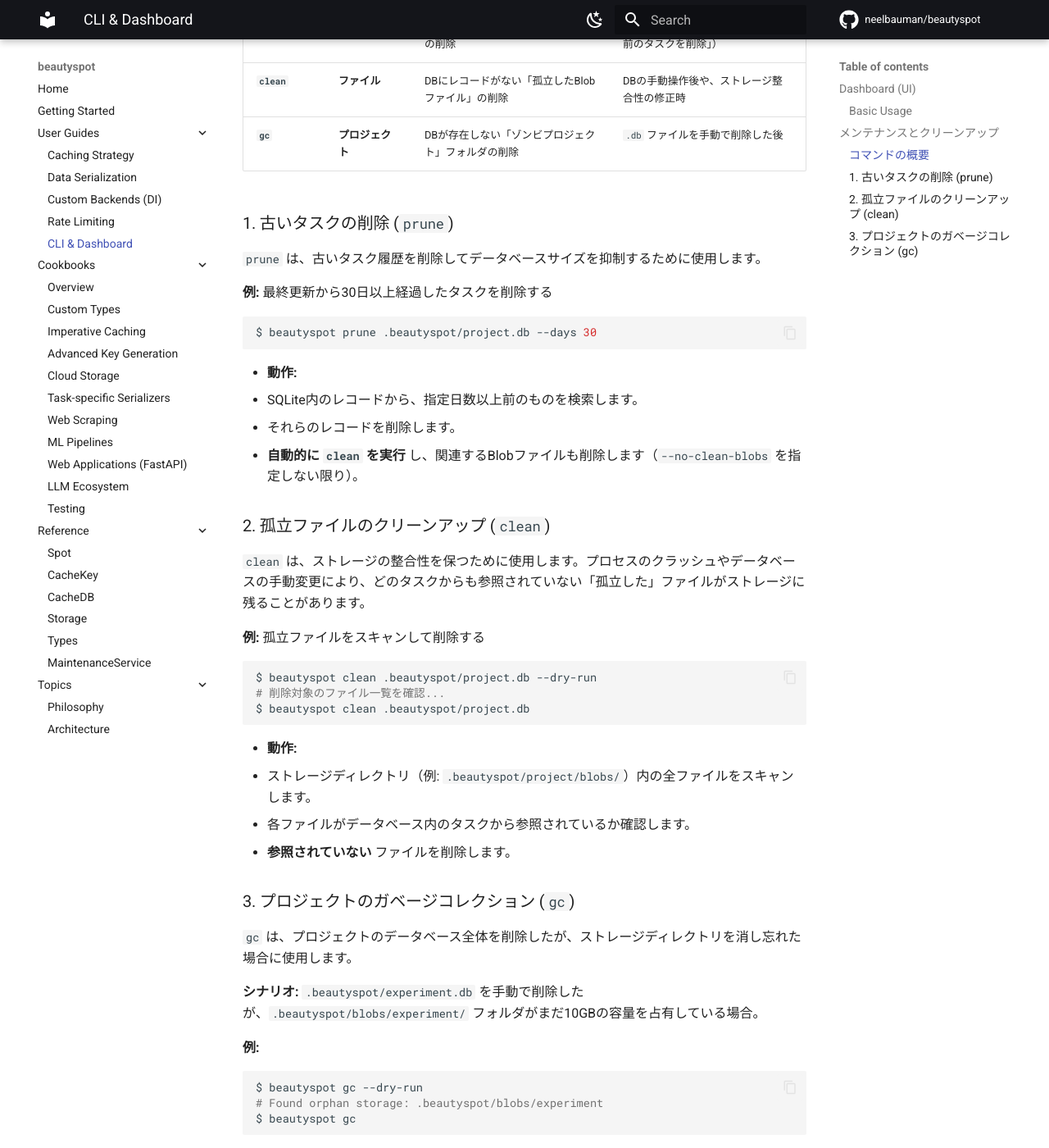
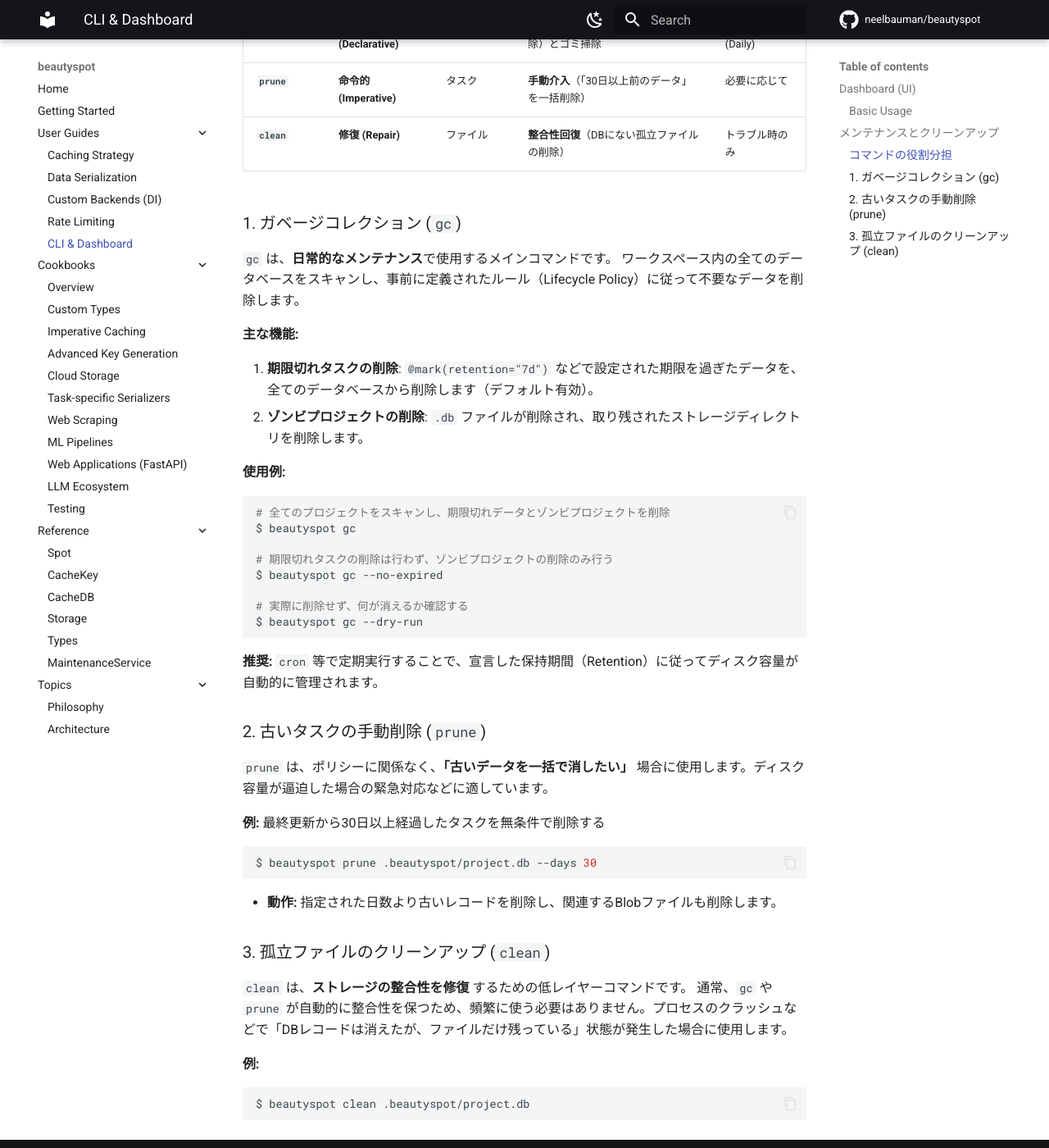
Before and after one commit to neelbauman/beautyspot, an MkDocs documentation site: the page built from docs/guides/cli.md, in a window 1280 px wide and 1400 px high, scrolled down 814 px. Shown: the whole window at 82% size. Built offline with MkDocs 1.6.1 and Material for MkDocs 9.7.7, drawn with Linux system fonts in a browser that asks for light colours; comment, search, counter and statistics services are not loaded; some of the changed text lies outside the part shown.

Commit message:
edit cli.py

````diff
--- a/docs/guides/cli.md
+++ b/docs/guides/cli.md
@@ -21,67 +21,61 @@
 
 タスクを実行し続けると、キャッシュデータベースやストレージ容量が増加していきます。`beautyspot` はこれらを管理するために、目的別の3つのコマンドを提供しています。
 
-### コマンドの概要
+### コマンドの役割分担
 
-| コマンド | 対象 | 目的 | 使用タイミング |
-| --- | --- | --- | --- |
-| **`prune`** | **タスク** | 時間経過による古いタスクレコードの削除 | 定期メンテナンス（例:「30日以上前のタスクを削除」） |
-| **`clean`** | **ファイル** | DBにレコードがない「孤立したBlobファイル」の削除 | DBの手動操作後や、ストレージ整合性の修正時 |
-| **`gc`** | **プロジェクト** | DBが存在しない「ゾンビプロジェクト」フォルダの削除 | `.db` ファイルを手動で削除した後 |
+| コマンド | アプローチ | 対象 | 目的 | 推奨頻度 |
+| --- | --- | --- | --- | --- |
+| **`gc`** | **宣言的 (Declarative)** | 全体 | **ポリシー執行**（期限切れデータの削除）とゴミ掃除 | 定期実行 (Daily) |
+| **`prune`** | **命令的 (Imperative)** | タスク | **手動介入**（「30日以上前のデータ」を一括削除） | 必要に応じて |
+| **`clean`** | **修復 (Repair)** | ファイル | **整合性回復**（DBにない孤立ファイルの削除） | トラブル時のみ |
 
-### 1. 古いタスクの削除 (`prune`)
+### 1. ガベージコレクション (`gc`)
 
-`prune` は、古いタスク履歴を削除してデータベースサイズを抑制するために使用します。
+`gc` は、**日常的なメンテナンス**で使用するメインコマンドです。
+ワークスペース内の全てのデータベースをスキャンし、事前に定義されたルール（Lifecycle Policy）に従って不要なデータを削除します。
 
-**例:** 最終更新から30日以上経過したタスクを削除する
+**主な機能:**
+
+1. **期限切れタスクの削除**: `@mark(retention="7d")` などで設定された期限を過ぎたデータを、全てのデータベースから削除します（デフォルト有効）。
+2. **ゾンビプロジェクトの削除**: `.db` ファイルが削除され、取り残されたストレージディレクトリを削除します。
+
+**使用例:**
+
+```bash
+# 全てのプロジェクトをスキャンし、期限切れデータとゾンビプロジェクトを削除
+$ beautyspot gc
+
+# 期限切れタスクの削除は行わず、ゾンビプロジェクトの削除のみ行う
+$ beautyspot gc --no-expired
+
+# 実際に削除せず、何が消えるか確認する
+$ beautyspot gc --dry-run
+
+```
+
+**推奨:** `cron` 等で定期実行することで、宣言した保持期間（Retention）に従ってディスク容量が自動的に管理されます。
+
+### 2. 古いタスクの手動削除 (`prune`)
+
+`prune` は、ポリシーに関係なく、**「古いデータを一括で消したい」** 場合に使用します。ディスク容量が逼迫した場合の緊急対応などに適しています。
+
+**例:** 最終更新から30日以上経過したタスクを無条件で削除する
 
 ```bash
 $ beautyspot prune .beautyspot/project.db --days 30
 
 ```
 
-* **動作:**
-1. SQLite内のレコードから、指定日数以上前のものを検索します。
-2. それらのレコードを削除します。
-3. **自動的に `clean` を実行** し、関連するBlobファイルも削除します（`--no-clean-blobs` を指定しない限り）。
+* **動作:** 指定された日数より古いレコードを削除し、関連するBlobファイルも削除します。
 
+### 3. 孤立ファイルのクリーンアップ (`clean`)
 
-### 2. 孤立ファイルのクリーンアップ (`clean`)
-
-`clean` は、ストレージの整合性を保つために使用します。プロセスのクラッシュやデータベースの手動変更により、どのタスクからも参照されていない「孤立した」ファイルがストレージに残ることがあります。
-
-**例:** 孤立ファイルをスキャンして削除する
-
-```bash
-$ beautyspot clean .beautyspot/project.db --dry-run
-# 削除対象のファイル一覧を確認...
-$ beautyspot clean .beautyspot/project.db
-
-```
-
-* **動作:**
-1. ストレージディレクトリ（例: `.beautyspot/project/blobs/`）内の全ファイルをスキャンします。
-2. 各ファイルがデータベース内のタスクから参照されているか確認します。
-3. **参照されていない** ファイルを削除します。
-
-
-### 3. プロジェクトのガベージコレクション (`gc`)
-
-`gc` は、プロジェクトのデータベース全体を削除したが、ストレージディレクトリを消し忘れた場合に使用します。
-
-**シナリオ:**
-`.beautyspot/experiment.db` を手動で削除したが、`.beautyspot/blobs/experiment/` フォルダがまだ10GBの容量を占有している場合。
+`clean` は、**ストレージの整合性を修復** するための低レイヤーコマンドです。
+通常、`gc` や `prune` が自動的に整合性を保つため、頻繁に使う必要はありません。プロセスのクラッシュなどで「DBレコードは消えたが、ファイルだけ残っている」状態が発生した場合に使用します。
 
 **例:**
 
 ```bash
-$ beautyspot gc --dry-run
-# Found orphan storage: .beautyspot/blobs/experiment
-$ beautyspot gc
+$ beautyspot clean .beautyspot/project.db
 
 ```
-
-* **動作:**
-1. `.beautyspot/blobs/` ディレクトリをスキャンします。
-2. 各フォルダに対応する `.db` ファイルが存在するか確認します。
-3. 対応するデータベースがないフォルダを削除します。
````
Also changed, not shown: docs/guides/lifecycle.md (added, +81 -0 lines), docs/quality_report.md (+36 -33 lines), docs/statics/img/generated/classes_beautyspot.png, docs/statics/img/generated/dependency_graph.png, 4 other files.
